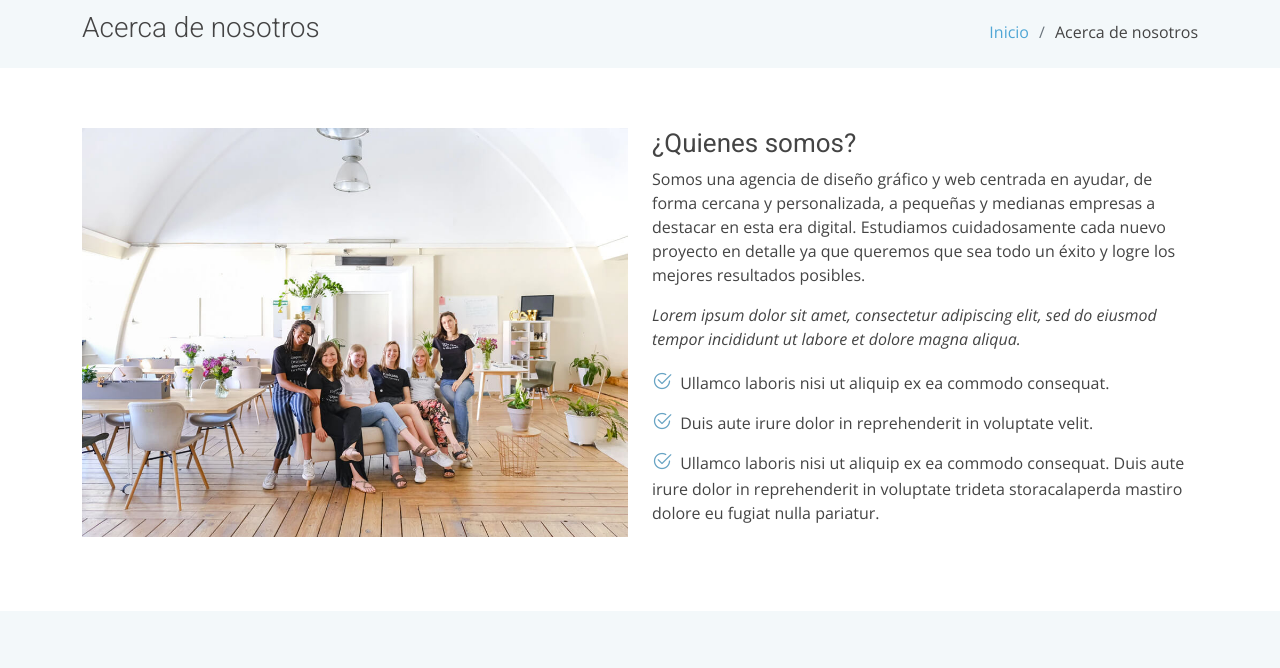
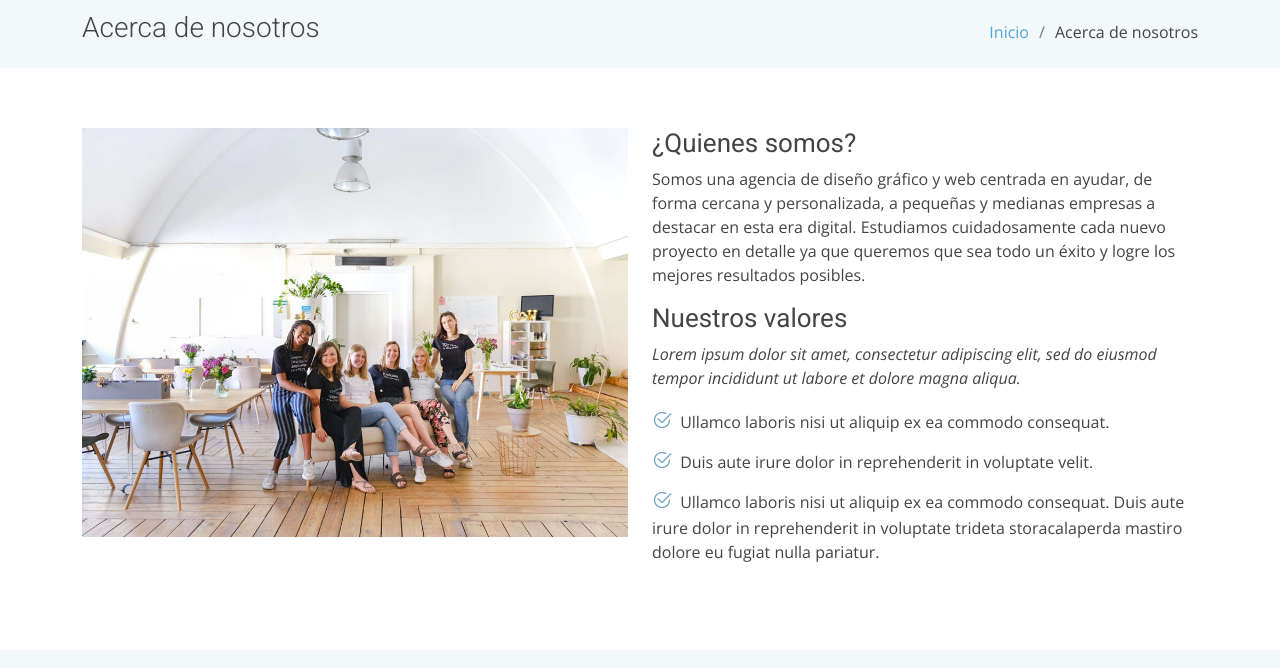
Before and after one commit to isaacredabd/OasysPage, a plain HTML site: page about.html in a window 1280 px wide. Shown: the part 84-752 px from the top of the page. Drawn offline with nearby package versions, Linux system fonts and the light colour scheme.

Commit message:
primer commit

```diff
--- a/about.html
+++ b/about.html
@@ -125,6 +125,7 @@
               medianas empresas a destacar en esta era digital. Estudiamos cuidadosamente cada nuevo proyecto en detalle ya
               que queremos que sea todo un éxito y logre los mejores resultados posibles.
             </p>
+            <h3>Nuestros valores</h3>
             <p class="fst-italic">
               Lorem ipsum dolor sit amet, consectetur adipiscing elit, sed do eiusmod tempor incididunt ut labore et dolore
               magna aliqua.
```
